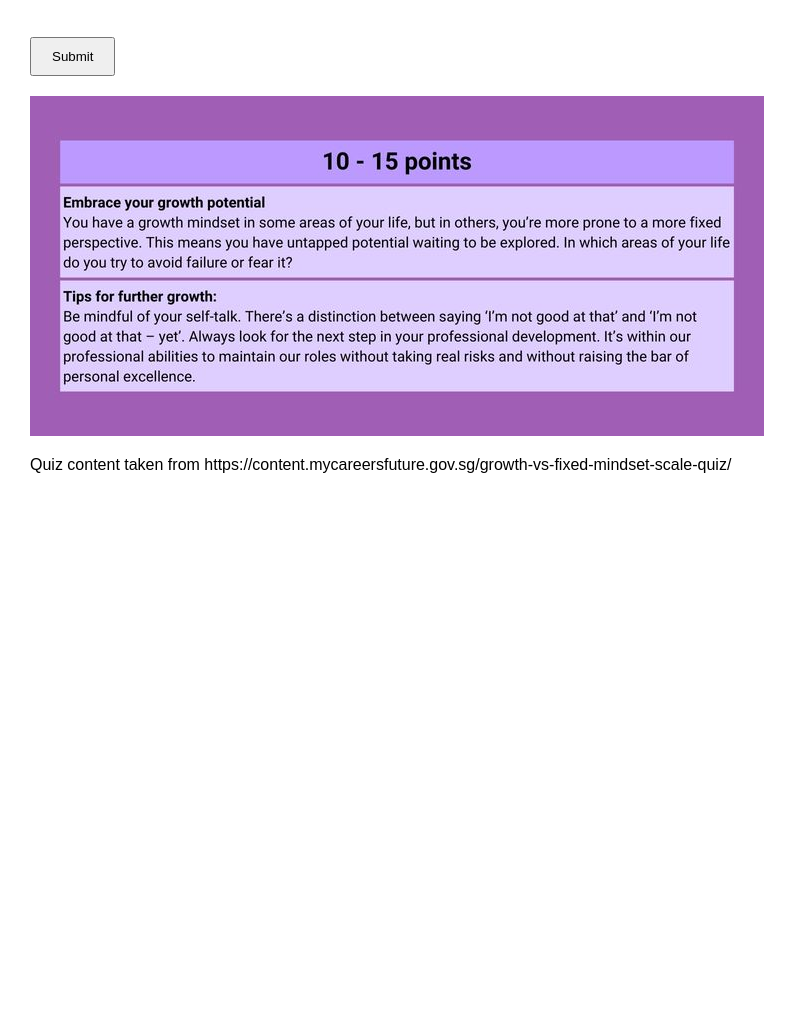
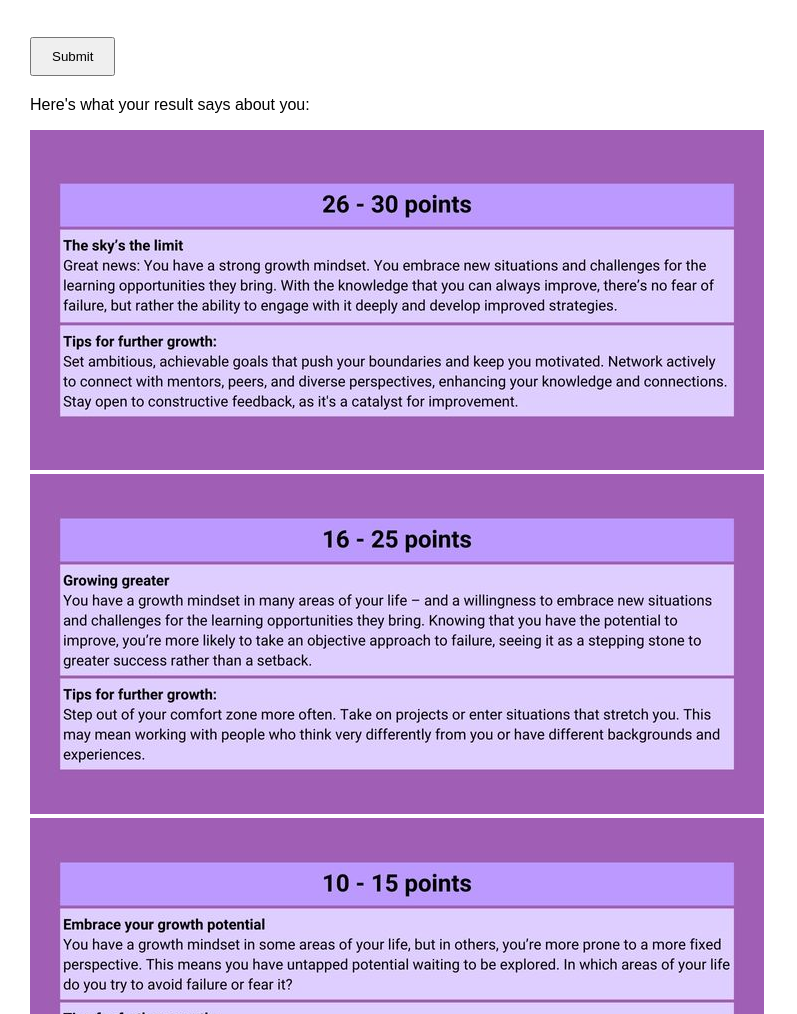
Before and after one commit to andreatan11/quiz_test, a plain HTML site: page index.html in a window 1280 px wide. Shown: the part 1702-2716 px from the top of the page, without its empty margins (0-797 px from the left). Before the commit the page ends 2206 px from the top, so only its background shows below. Drawn offline with Linux system fonts and the light colour scheme.

Commit message:
added images

```diff
--- a/index.html
+++ b/index.html
@@ -156,7 +156,12 @@
       }
     });
   </script>
+
+  <p>Here's what your result says about you:</p>
+  <img src="26to30pts.jpg" alt="26-30 points">
+  <img src="16to25pts.jpg" alt="16-25 points">
   <img src="10to15pts.jpg" alt="10-15 points">
+
   <p>Quiz content taken from https://content.mycareersfuture.gov.sg/growth-vs-fixed-mindset-scale-quiz/</p>
 
 </body>
```
